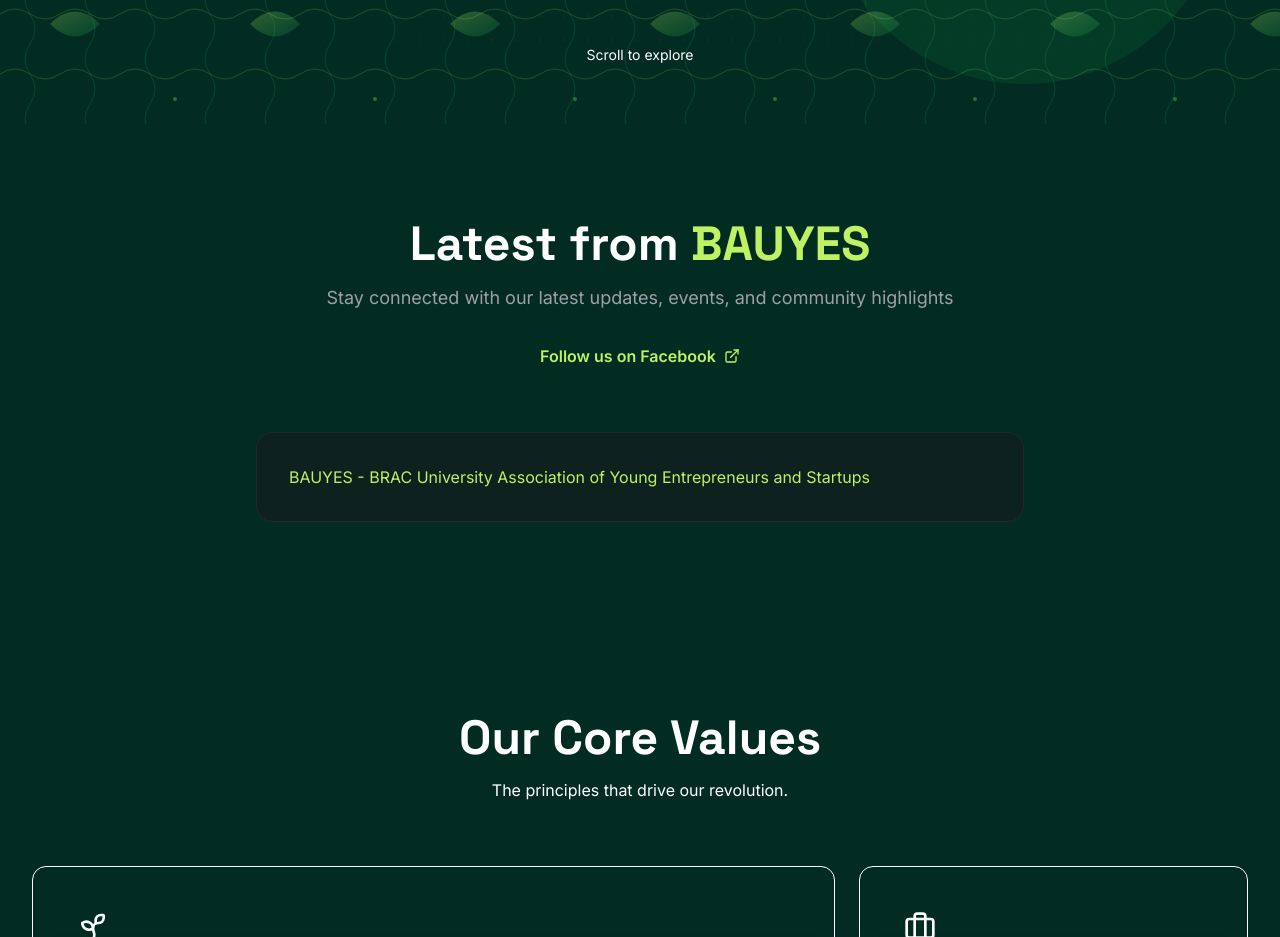
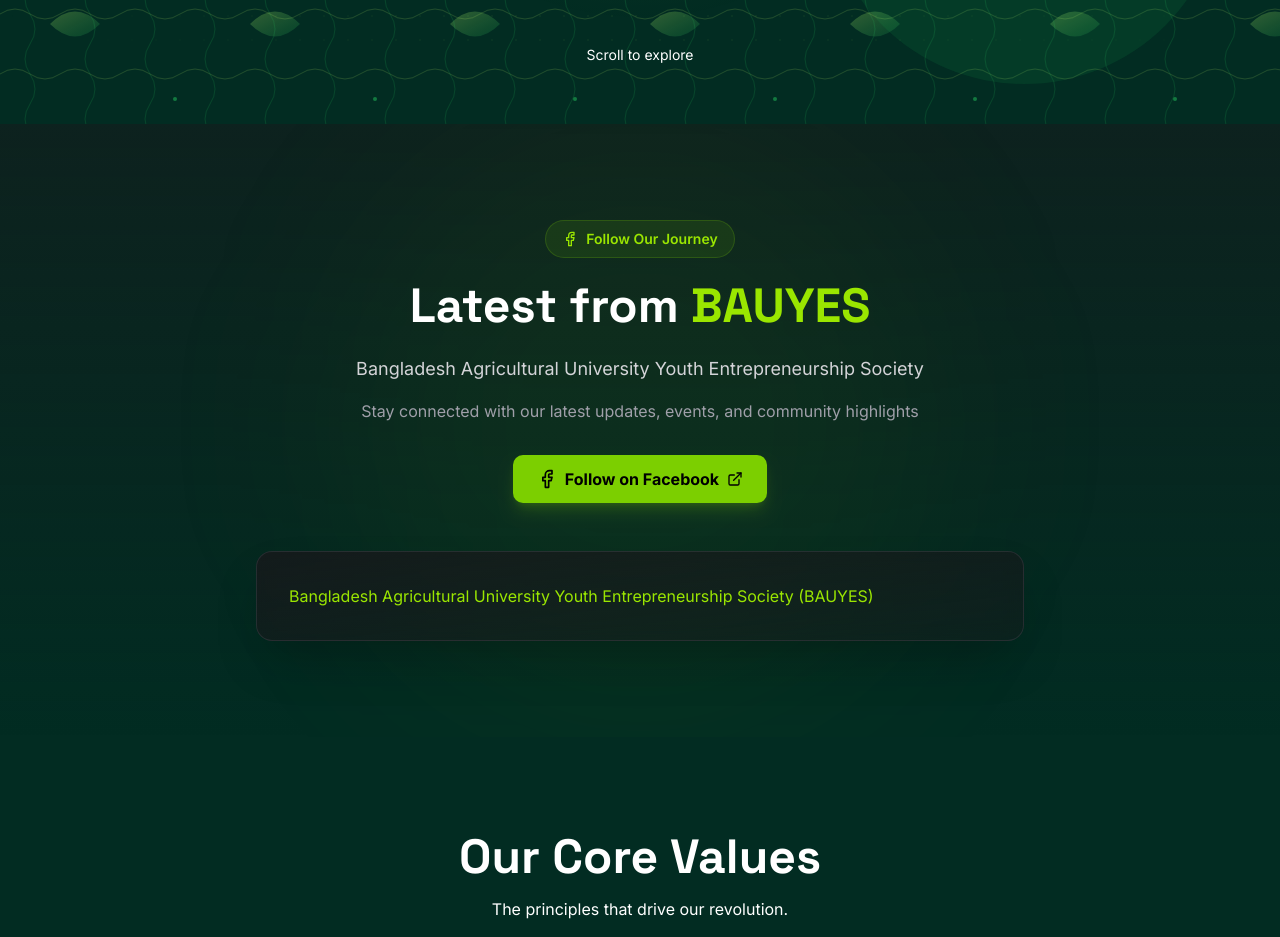
Before and after one commit to ZubairZerok/bauyes-platform, a Next.js app: page / in a window 1280 px wide. Shown: the part 740-1677 px from the top of the page. Built offline with nearby package versions, Linux system fonts and the light colour scheme; no server answers.

Commit message:
Feature: Add Facebook/LinkedIn profile fields, fix BAUYES name, improve Facebook feed design

```diff
--- a/components/home/FacebookFeed.tsx
+++ b/components/home/FacebookFeed.tsx
@@ -1,35 +1,49 @@
 "use client";
 
 import { motion } from "framer-motion";
-import { ExternalLink } from "lucide-react";
+import { ExternalLink, Facebook } from "lucide-react";
 
 const FACEBOOK_PAGE_URL = "https://www.facebook.com/yesofbau";
 
 export function FacebookFeed() {
     return (
-        <section className="py-24 px-4 md:px-8 bg-gradient-to-b from-voidBlack to-voidBlack/95">
-            <div className="max-w-7xl mx-auto">
+        <section className="py-24 px-4 md:px-8 relative overflow-hidden">
+            {/* Background Gradient */}
+            <div className="absolute inset-0 bg-gradient-to-b from-zinc-900/50 via-voidBlack to-voidBlack">
+            </div>
+            <div className="absolute top-0 left-1/2 -translate-x-1/2 w-[600px] h-[600px] bg-lime-500/5 rounded-full blur-[100px]"></div>
+
+            <div className="max-w-7xl mx-auto relative z-10">
                 {/* Header */}
                 <motion.div
                     initial={{ opacity: 0, y: 20 }}
                     whileInView={{ opacity: 1, y: 0 }}
                     viewport={{ once: true }}
                     transition={{ duration: 0.6 }}
-                    className="text-center mb-16"
+                    className="text-center mb-12"
                 >
-                    <h2 className="text-4xl md:text-5xl font-display font-bold mb-4 text-white">
-                        Latest from <span className="text-bauyesLime">BAUYES</span>
+                    <div className="inline-flex items-center gap-2 px-4 py-2 bg-lime-500/10 border border-lime-500/20 rounded-full mb-6">
+                        <Facebook className="w-4 h-4 text-lime-400" />
+                        <span className="text-lime-400 text-sm font-semibold">Follow Our Journey</span>
+                    </div>
+
+                    <h2 className="text-4xl md:text-5xl font-display font-bold mb-6 text-white">
+                        Latest from <span className="text-lime-400">BAUYES</span>
                     </h2>
-                    <p className="text-zinc-400 text-lg max-w-2xl mx-auto mb-8">
+                    <p className="text-zinc-300 text-lg max-w-3xl mx-auto mb-4 leading-relaxed">
+                        Bangladesh Agricultural University Youth Entrepreneurship Society
+                    </p>
+                    <p className="text-zinc-400 text-base max-w-2xl mx-auto mb-8">
                         Stay connected with our latest updates, events, and community highlights
                     </p>
                     <a
                         href={FACEBOOK_PAGE_URL}
                         target="_blank"
                         rel="noopener noreferrer"
-                        className="inline-flex items-center gap-2 text-bauyesLime hover:text-bauyesLime/80 transition-colors font-semibold"
+                        className="inline-flex items-center gap-2 px-6 py-3 bg-lime-500 hover:bg-lime-400 text-black font-bold rounded-lg transition-all shadow-lg shadow-lime-500/20 hover:shadow-lime-500/40"
                     >
-                        Follow us on Facebook
+                        <Facebook className="w-5 h-5" />
+                        Follow on Facebook
                         <ExternalLink className="w-4 h-4" />
                     </a>
                 </motion.div>
@@ -42,7 +56,7 @@
                     transition={{ duration: 0.6, delay: 0.2 }}
                     className="flex justify-center"
                 >
-                    <div className="bg-zinc-900/50 border border-zinc-800 rounded-2xl p-6 md:p-8 max-w-3xl w-full">
+                    <div className="bg-gradient-to-br from-zinc-900/80 to-zinc-900/40 border border-zinc-700/50 rounded-2xl p-8 shadow-2xl backdrop-blur-sm max-w-3xl w-full">
                         <div
                             className="fb-page"
                             data-href={FACEBOOK_PAGE_URL}
@@ -55,8 +69,8 @@
                             data-show-facepile="false"
                         >
                             <blockquote cite={FACEBOOK_PAGE_URL} className="fb-xfbml-parse-ignore">
-                                <a href={FACEBOOK_PAGE_URL} className="text-bauyesLime hover:underline">
-                                    BAUYES - BRAC University Association of Young Entrepreneurs and Startups
+                                <a href={FACEBOOK_PAGE_URL} target="_blank" rel="noopener noreferrer" className="text-lime-400 hover:underline">
+                                    Bangladesh Agricultural University Youth Entrepreneurship Society (BAUYES)
                                 </a>
                             </blockquote>
                         </div>
--- a/components/profile/EditProfileDialog.tsx
+++ b/components/profile/EditProfileDialog.tsx
@@ -17,6 +17,8 @@
     const [username, setUsername] = useState(profile.username || "");
     const [bio, setBio] = useState(profile.bio || "");
     const [avatarUrl, setAvatarUrl] = useState(profile.avatar_url || "");
+    const [facebook, setFacebook] = useState("");
+    const [linkedin, setLinkedin] = useState("");
 
     if (!isOpen) return null;
 
@@ -28,6 +30,8 @@
         formData.append("username", username);
         formData.append("bio", bio);
         formData.append("avatarUrl", avatarUrl);
+        formData.append("facebook", facebook);
+        formData.append("linkedin", linkedin);
 
         startTransition(async () => {
             const result = await updateProfile(formData);
@@ -111,6 +115,39 @@
                         <p className="text-xs text-bauyesDark/60 mt-1">Lowercase letters, numbers, and underscores only</p>
                     </div>
 
+                    {/* Social Links */}
+                    <div className="grid grid-cols-1 md:grid-cols-2 gap-4">
+                        {/* Facebook */}
+                        <div>
+                            <label htmlFor="facebook" className="block text-sm font-medium text-bauyesDark/80 mb-2">
+                                Facebook URL
+                            </label>
+                            <input
+                                id="facebook"
+                                type="url"
+                                value={facebook}
+                                onChange={(e) => setFacebook(e.target.value)}
+                                className="w-full px-4 py-3 bg-white/50 border border-bauyesDark/20 rounded-lg text-bauyesDark placeholder-bauyesDark/50 focus:outline-none focus:border-bauyesDark transition-colors"
+                                placeholder="https://facebook.com/..."
+                            />
+                        </div>
+
+                        {/* LinkedIn */}
+                        <div>
+                            <label htmlFor="linkedin" className="block text-sm font-medium text-bauyesDark/80 mb-2">
+                                LinkedIn URL
+                            </label>
+                            <input
+                                id="linkedin"
+                                type="url"
+                                value={linkedin}
+                                onChange={(e) => setLinkedin(e.target.value)}
+                                className="w-full px-4 py-3 bg-white/50 border border-bauyesDark/20 rounded-lg text-bauyesDark placeholder-bauyesDark/50 focus:outline-none focus:border-bauyesDark transition-colors"
+                                placeholder="https://linkedin.com/in/..."
+                            />
+                        </div>
+                    </div>
+
                     {/* Bio */}
                     <div>
                         <label htmlFor="bio" className="block text-sm font-medium text-bauyesDark/80 mb-2">
--- a/lib/actions/profile.ts
+++ b/lib/actions/profile.ts
@@ -25,6 +25,8 @@
         const username = formData.get("username") as string;
         const bio = formData.get("bio") as string;
         const avatarUrl = formData.get("avatarUrl") as string;
+        const facebook = formData.get("facebook") as string;
+        const linkedin = formData.get("linkedin") as string;
 
         // Validate inputs
         if (!fullName || fullName.trim().length === 0) {
@@ -66,6 +68,8 @@
                 username: username.trim(),
                 bio: bio?.trim() || null,
                 avatar_url: avatarUrl?.trim() || null,
+                facebook_url: facebook?.trim() || null,
+                linkedin_url: linkedin?.trim() || null,
                 updated_at: new Date().toISOString(),
             })
             .eq("id", user.id);
```
